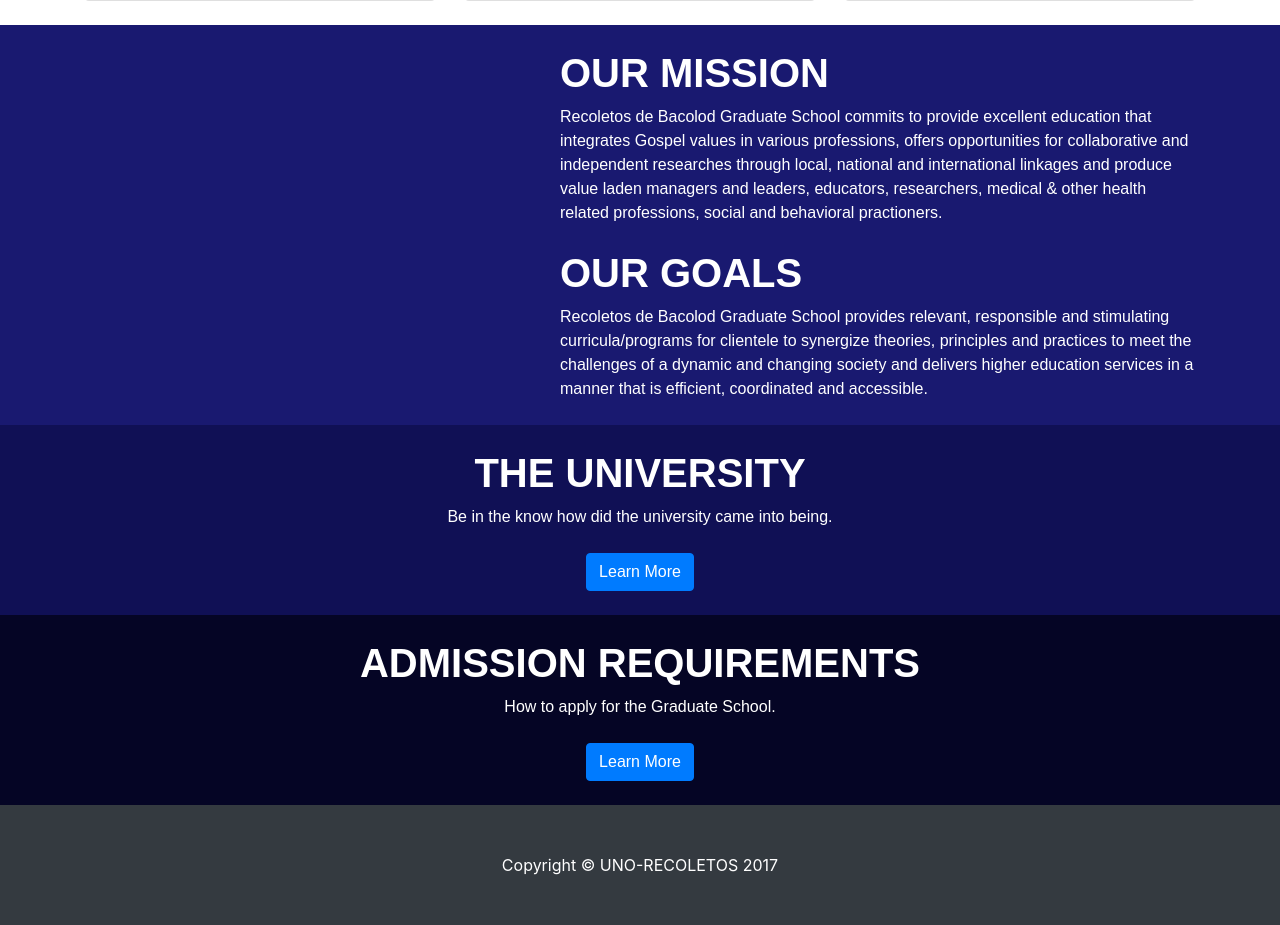
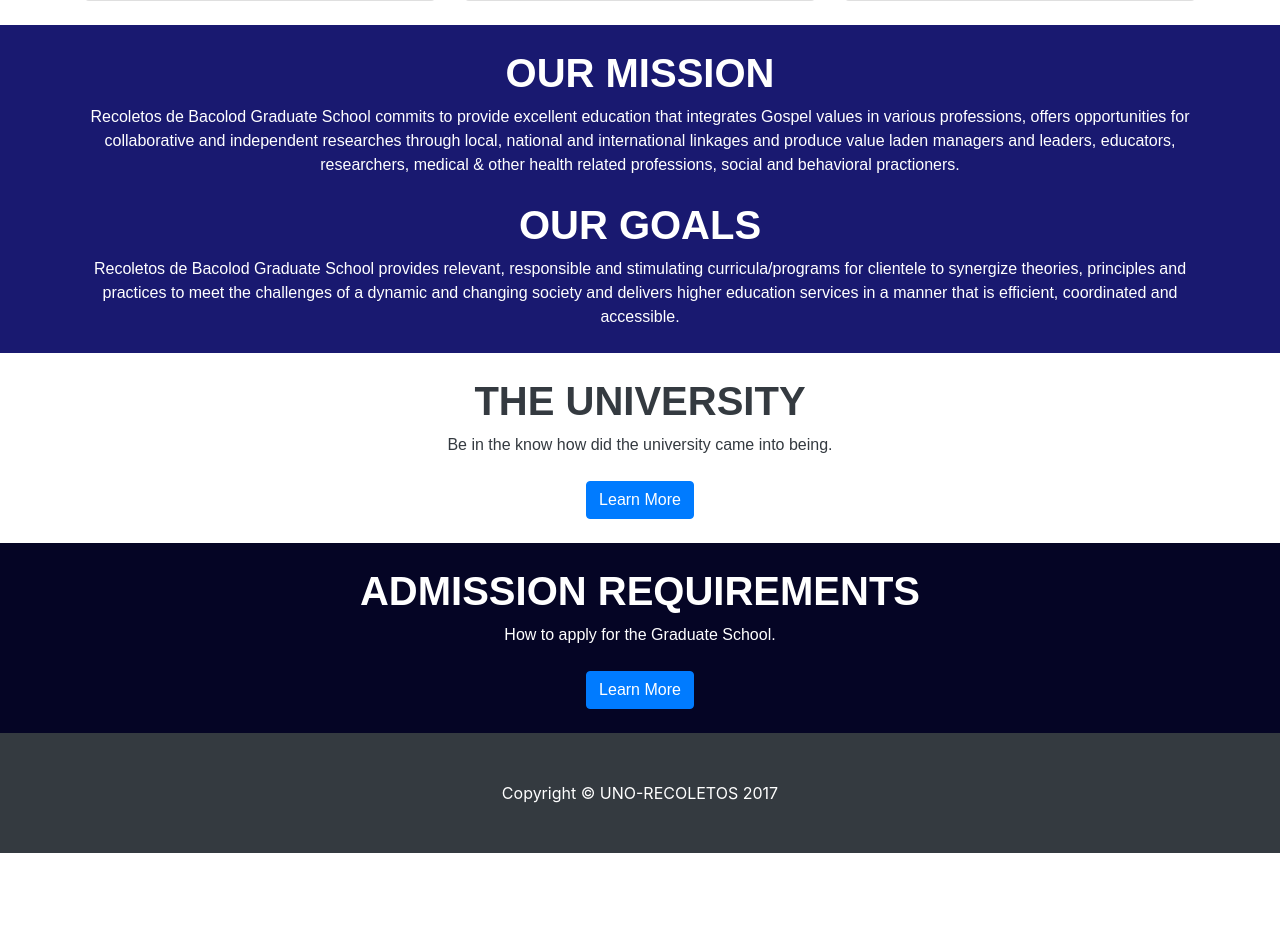
Before and after one commit to keirjeffreyvelez18/RBGS, a Django app: page / in a window 1280 px wide. Shown: the part 1216-2141 px from the top of the page. After the commit the page ends 2069 px from the top, so only its background shows below. Run offline with Django 3.2, Linux system fonts and the light colour scheme; some libraries are stand-ins or nearby versions.

Commit message:
fixed urls, tweaked frontpage

```diff
--- a/website/static/website/css/carousel.css
+++ b/website/static/website/css/carousel.css
@@ -22,7 +22,7 @@ body {
   z-index: 10;
 }
 
-/* Declare heights because of positioning of img element */
+/* Declare heights because of positioning of images element */
 .carousel-item {
   height: 32rem;
   background-color: #777;
--- a/website/templates/website/base.html
+++ b/website/templates/website/base.html
@@ -90,6 +90,7 @@
     </nav>
 {% block content %}
 {% endblock %}
+
 <!-- Bootstrap core JavaScript
     ================================================== -->
     <!-- Placed at the end of the document so the pages load faster -->
--- a/website/templates/website/index.html
+++ b/website/templates/website/index.html
@@ -98,9 +98,7 @@
 	<div style = "width: 100%; background: #191970;">
 			<div class = "container">
 				<div class = "row">
-					<div class = "col-lg-5">
-					</div>
-					<div class = "col-lg-7">
+                    <div class="col-lg-12 text-center">
                         <br>
                         <h1> <b> OUR MISSION </b> </h1>
                         Recoletos de Bacolod Graduate School commits to provide excellent education that integrates Gospel values in various professions, offers opportunities for collaborative and independent researches through local, national and international linkages and produce value laden managers and leaders, educators, researchers, medical & other health related professions, social and behavioral practioners.
@@ -108,14 +106,12 @@
                         <h1> <b> OUR GOALS </b> </h1>
                         Recoletos de Bacolod Graduate School provides relevant, responsible and stimulating curricula/programs for clientele to synergize theories, principles and practices to meet the challenges of a dynamic and changing society and
                         delivers higher education services in a manner that is efficient, coordinated and accessible.
-					</span>
                         <br> <br>
                     </div>
 				</div>
 			</div>
     </div>
-		<div style = "background: #101055; width: 100%;">
-			<div class = "container">
+    <div class = "container text-dark">
         <div class = "row">
             <div class = "col-lg-12" style="text-align: center;"> <br>
 
@@ -124,7 +120,6 @@
             <br> <br>
                 <a href="#" class="btn btn-primary">Learn More</a>
             <br> <br>
-					</div>
             </div>
         </div>
     </div>
```
Also changed, not shown: website/urls.py (line endings or trailing spaces). Lines whose indentation alone changed are shown as unchanged.
